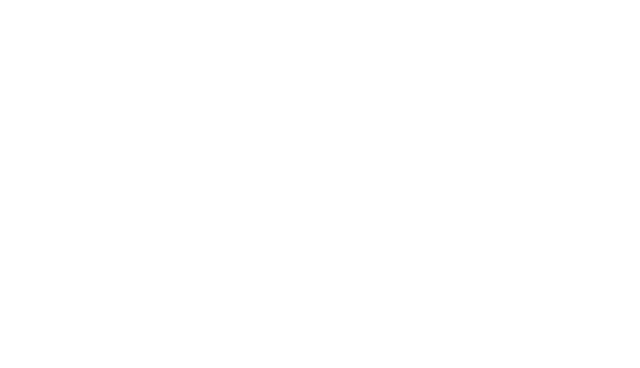
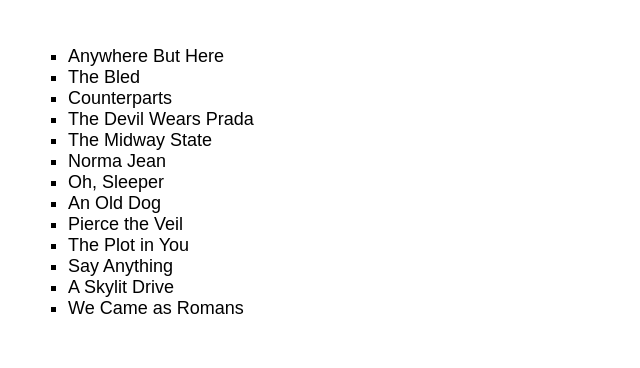
Before and after one commit to acciojob/sorting-articles-Ishikaverma2317, a website: page main.html in a window 1280 px wide. Shown: the whole page, without its empty margins (0-640 px from the left). Drawn offline with Linux system fonts and the light colour scheme.

Commit message:
created a submission

```diff
--- a/main.html
+++ b/main.html
@@ -1,16 +1,12 @@
 <!DOCTYPE html>
+<html>
+<head>
+  <link rel="stylesheet" href="styles.css">
+</head>
+<body>
+  <!-- Entire body by student -->
+  <ul id="band"></ul>
 
-<html>
-
-<head>
-	<link rel="stylesheet" href="styles.css">
-</head>
-
-<body>
-	<!-- the entire body must be written by student -->
-    <script type="text/javascript" src="./script.js">
-</script>
-
+  <script type="text/javascript" src="./script.js"></script>
 </body>
-
 </html>
--- a/script.js
+++ b/script.js
@@ -1 +1,33 @@
-//your JS code here. If required.
+const bands = [
+  'The Plot in You',
+  'The Devil Wears Prada',
+  'Pierce the Veil',
+  'Norma Jean',
+  'The Bled',
+  'Say Anything',
+  'The Midway State',
+  'We Came as Romans',
+  'Counterparts',
+  'Oh, Sleeper',
+  'A Skylit Drive',
+  'Anywhere But Here',
+  'An Old Dog'
+];
+
+// Function to strip "a", "an", "the" from beginning
+function stripArticle(name) {
+  return name.replace(/^(a |an |the )/i, '').trim();
+}
+
+// Sort alphabetically ignoring articles
+const sortedBands = bands.sort((a, b) => {
+  return stripArticle(a).localeCompare(stripArticle(b));
+});
+
+// Display in <ul>
+const ul = document.getElementById('band');
+sortedBands.forEach(band => {
+  const li = document.createElement('li');
+  li.textContent = band;
+  ul.appendChild(li);
+});
--- a/styles.css
+++ b/styles.css
@@ -1 +1,10 @@
-/*  your css code here. If applicable */
+/* optional styling */
+body {
+  font-family: Arial, sans-serif;
+  padding: 20px;
+}
+
+#band {
+  list-style-type: square;
+  font-size: 18px;
+}
```
